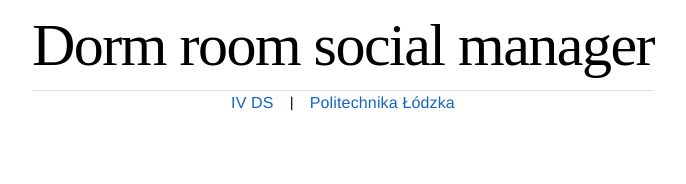
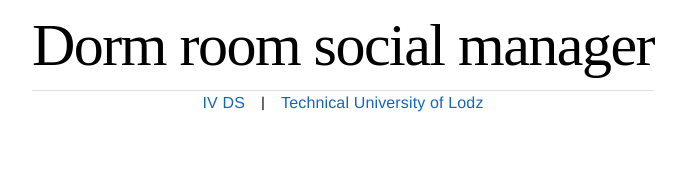
Before and after one commit to dorm-social-room-manager/dsrm-frontend, a React (Vite) app: page / in a window 1280 px wide. Shown: the top 184 px of the page, without its empty margins (297-983 px from the left). Built offline with nearby package versions, Linux system fonts and the light colour scheme.

Commit message:
refactor: added i18n / other minor changes
Related work item: GH-4

```diff
--- a/src/i18n/i18n.ts
+++ b/src/i18n/i18n.ts
@@ -1,5 +1,7 @@
 import * as footerEN from '../locales/en/footer.json';
 import * as footerPL from '../locales/pl/footer.json';
+import * as headerEN from '../locales/en/header.json';
+import * as headerPL from '../locales/pl/header.json';
 import * as loginFormEN from '../locales/en/loginForm.json';
 import * as loginFormPL from '../locales/pl/loginForm.json';
 import i18n from 'i18next';
@@ -9,12 +11,14 @@ const resources = {
   en: {
     components: {
       footer: footerEN,
+      header: headerEN,
       loginForm: loginFormEN,
     },
   },
   pl: {
     components: {
       footer: footerPL,
+      header: headerPL,
       loginForm: loginFormPL,
     },
   },
--- /dev/null
+++ b/src/locales/en/header.json
@@ -0,0 +1,5 @@
+{
+  "title": "Dorm room social manager",
+  "building_name": "IV DS",
+  "faculty": "Technical University of Lodz"
+}
--- /dev/null
+++ b/src/locales/pl/header.json
@@ -0,0 +1,5 @@
+{
+  "title": "Dorm room social manager",
+  "building_name": "IV DS",
+  "faculty": "Politechnika Łódzka"
+}
--- a/src/templates/Header/Header.tsx
+++ b/src/templates/Header/Header.tsx
@@ -1,9 +1,11 @@
 import { Grid, Link, Typography } from '@mui/material';
 import styles from './Header.module.scss';
 import { useTheme } from '@mui/material/styles';
+import { useTranslation } from 'react-i18next';
 
 export function Header() {
   const theme = useTheme();
+  const { t } = useTranslation();
   return (
     <header>
       <Grid
@@ -20,13 +22,13 @@ export function Header() {
             borderColor: theme.palette.action.disabledBackground,
             fontFamily: 'Roboto Mono',
             fontSize: theme.typography.h2.fontSize,
-            fontWeight: (t) => {
-              return t.typography.fontWeightMedium;
+            fontWeight: (them) => {
+              return them.typography.fontWeightMedium;
             },
             letterSpacing: -1.5,
           }}
         >
-          Dorm room social manager
+          {t('header.title')}
         </Typography>
         <div className={styles.graylinks}>
           <Link
@@ -35,7 +37,7 @@ export function Header() {
             color={theme.palette.primary.dark}
             underline='none'
           >
-            IV DS
+            {t('header.building_name')}
           </Link>
           <Typography>|</Typography>
           <Link
@@ -43,7 +45,7 @@ export function Header() {
             color={theme.palette.primary.dark}
             underline='none'
           >
-            Politechnika Łódzka
+            {t('header.faculty')}
           </Link>
         </div>
       </Grid>
--- a/tsconfig.json
+++ b/tsconfig.json
@@ -31,5 +31,5 @@
     "jsx": "react-jsx",
     "resolveJsonModule": true
   },
-  "include": ["./src"],
+  "include": ["./src"]
 }
```
